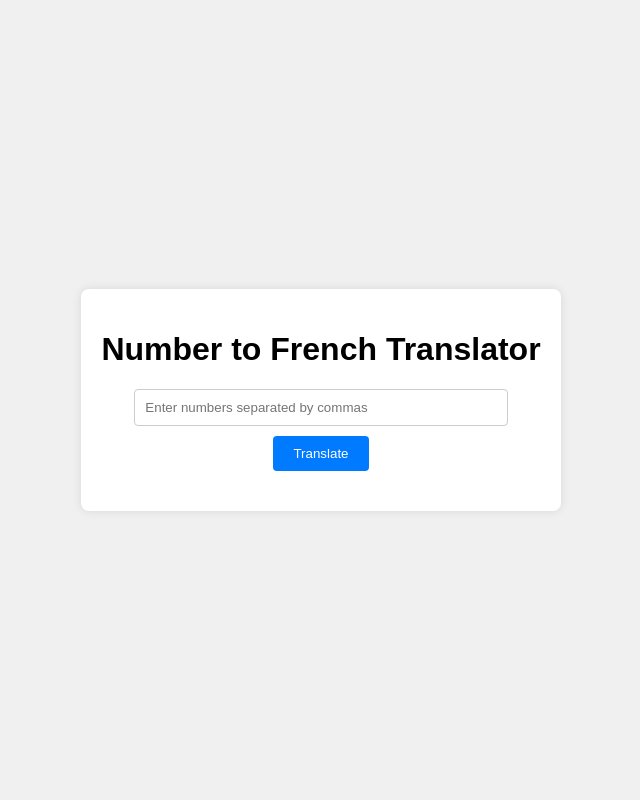
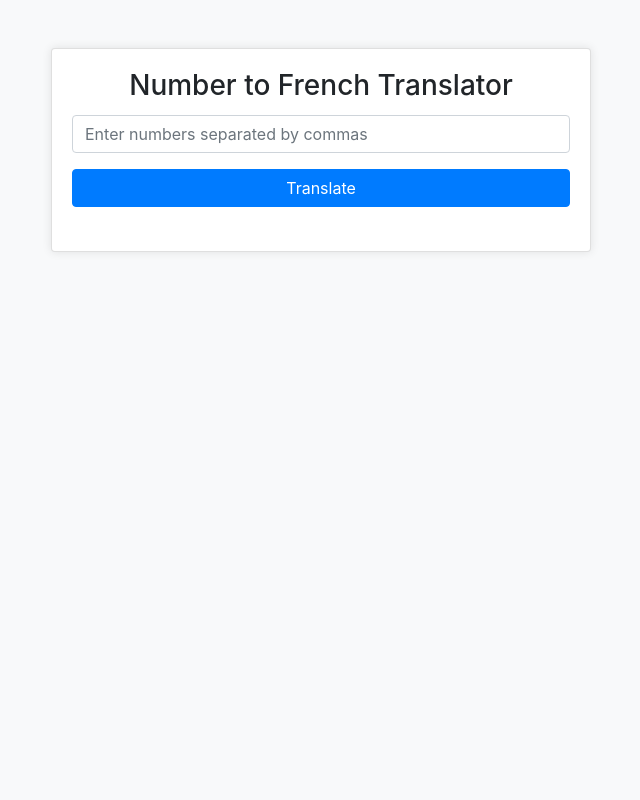
Before and after one commit to oli2v/number-to-french-converter, a Flask app: page / in a window 1280 px wide. Shown: the whole page, without its empty margins (319-959 px from the left). Run offline with Flask 3, Linux system fonts and the light colour scheme; some libraries are stand-ins or nearby versions.

Commit message:
better looking front

```diff
--- a/static/css/styles.css
+++ b/static/css/styles.css
@@ -1,42 +1,13 @@
 body {
-    font-family: Arial, sans-serif;
-    display: flex;
-    justify-content: center;
-    align-items: center;
-    height: 100vh;
-    margin: 0;
-    background-color: #f0f0f0;
+    background-color: #f8f9fa;
 }
 
-.container {
-    text-align: center;
-    background-color: white;
-    padding: 20px;
-    border-radius: 8px;
+.card {
     box-shadow: 0 0 10px rgba(0, 0, 0, 0.1);
 }
 
-input {
-    width: 80%;
-    padding: 10px;
-    margin-bottom: 10px;
-    border: 1px solid #ccc;
-    border-radius: 4px;
+#result {
+    text-align: center;
+    font-size: 1.2rem;
+    color: #495057;
 }
-
-button {
-    padding: 10px 20px;
-    border: none;
-    border-radius: 4px;
-    background-color: #007BFF;
-    color: white;
-    cursor: pointer;
-}
-
-button:hover {
-    background-color: #0056b3;
-}
-
-#result {
-    margin-top: 20px;
-}
--- a/static/js/script.js
+++ b/static/js/script.js
@@ -12,8 +12,15 @@ async function translateNumbers() {
 
     if (response.ok) {
         const translatedNumbers = await response.json();
-        document.getElementById("result").innerText = translatedNumbers.join(', ');
+        const formattedOutput = translatedNumbers.map(num => `<div>${num}</div>`).join('');
+        document.getElementById("result").innerHTML = formattedOutput;
     } else {
         document.getElementById("result").innerText = 'Error: Unable to translate numbers.';
     }
 }
+
+document.getElementById("numberInput").addEventListener("keyup", function(event) {
+    if (event.keyCode === 13) {
+        translateNumbers();
+    }
+});
--- a/templates/index.html
+++ b/templates/index.html
@@ -4,17 +4,31 @@
 <head>
     <meta charset="UTF-8">
     <meta name="viewport" content="width=device-width, initial-scale=1.0">
-    <title>Number Translator</title>
+    <title>Number to French Translator</title>
+    <!-- Bootstrap CSS -->
+    <link href="https://stackpath.bootstrapcdn.com/bootstrap/4.5.2/css/bootstrap.min.css" rel="stylesheet">
     <link rel="stylesheet" href="{{ url_for('static', filename='css/styles.css') }}">
 </head>
 
 <body>
     <div class="container">
-        <h1>Number to French Translator</h1>
-        <input type="text" id="numberInput" placeholder="Enter numbers separated by commas">
-        <button onclick="translateNumbers()">Translate</button>
-        <div id="result"></div>
+        <div class="row justify-content-center mt-5">
+            <div class="col-md-6">
+                <div class="card">
+                    <div class="card-body">
+                        <h3 class="card-title text-center">Number to French Translator</h3>
+                        <input type="text" class="form-control" id="numberInput"
+                            placeholder="Enter numbers separated by commas">
+                        <button class="btn btn-primary btn-block mt-3" onclick="translateNumbers()">Translate</button>
+                        <div id="result" class="mt-4"></div>
+                    </div>
+                </div>
+            </div>
+        </div>
     </div>
+    <script src="https://code.jquery.com/jquery-3.5.1.slim.min.js"></script>
+    <script src="https://cdn.jsdelivr.net/npm/@popperjs/core@2.5.4/dist/umd/popper.min.js"></script>
+    <script src="https://stackpath.bootstrapcdn.com/bootstrap/4.5.2/js/bootstrap.min.js"></script>
     <script src="{{ url_for('static', filename='js/script.js') }}"></script>
 </body>
 
```
